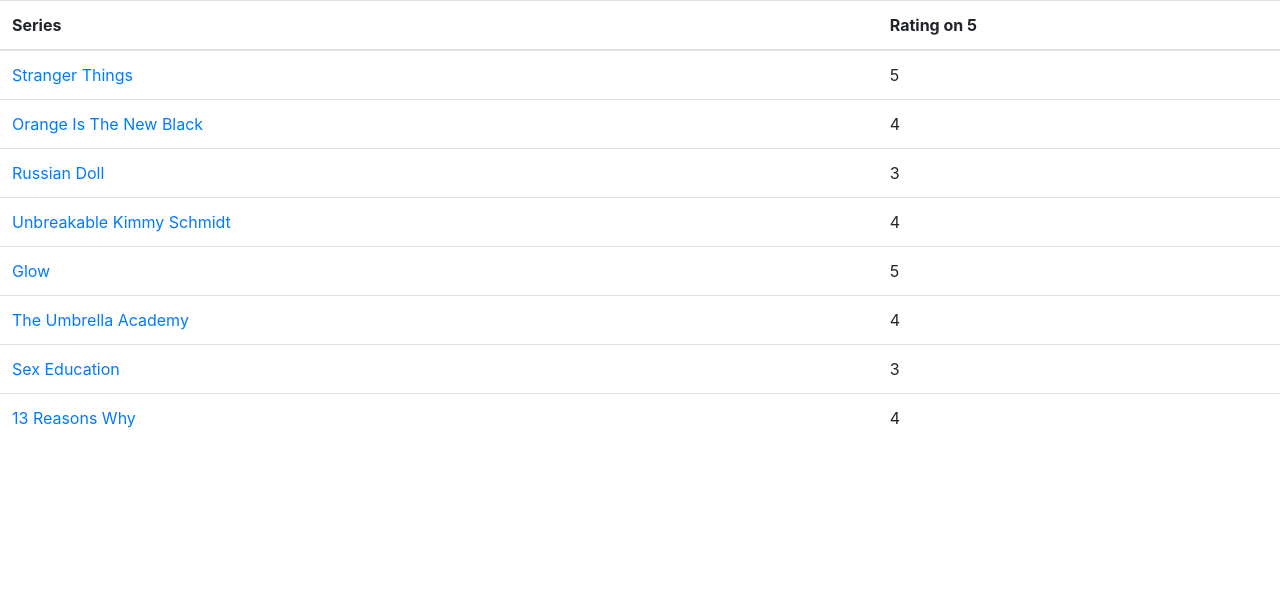
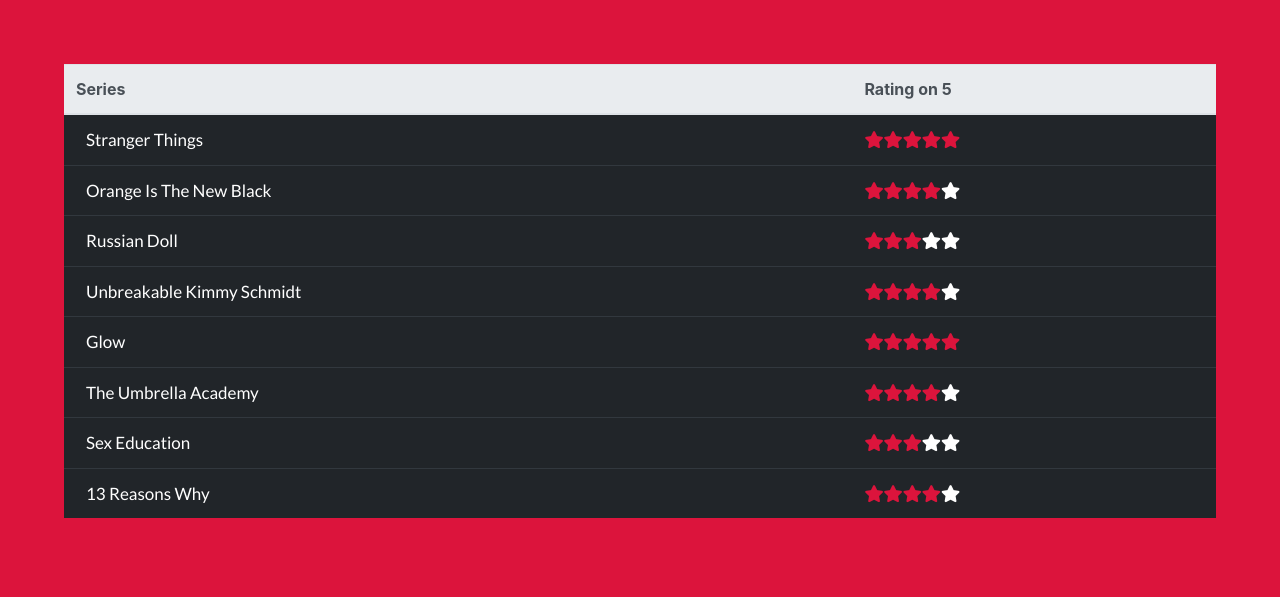
Before and after one commit to elisek-bc/Global-Supervariables, a PHP site: page /loop.php in a window 1280 px wide. Shown: the top 597 px of the page. Run offline with PHP 8.4, Linux system fonts and the light colour scheme; some libraries are stand-ins or nearby versions.

Commit message:
add white stars and red stars + styling

```diff
--- a/src/ex2/loop.php
+++ b/src/ex2/loop.php
@@ -8,6 +8,7 @@
     <link href="https://fonts.googleapis.com/css?family=Lato:400,700|Oswald:400,700" rel="stylesheet">
     <meta charset="utf-8">
     <meta name="viewport" content="width=device-width, initial-scale=1, shrink-to-fit=no">
+    <link rel="stylesheet" href="https://use.fontawesome.com/releases/v5.8.2/css/all.css" integrity="sha384-oS3vJWv+0UjzBfQzYUhtDYW+Pj2yciDJxpsK1OYPAYjqT085Qq/1cq5FLXAZQ7Ay" crossorigin="anonymous">
 </head>
 <body>
 <?php
@@ -25,8 +26,8 @@ $tvshows = [
     <div class="wrapper">
         <div class="row">
             <div class="col">
-                <table class="table">
-                    <thead>
+                <table class="table table-dark">
+                    <thead class="thead-light">
                         <tr>
                             <th scope="col">Series</th>
                             <th scope="col">Rating on 5</th>
@@ -38,7 +39,15 @@ $tvshows = [
                     ?>
                     <tr>
                         <td><?php echo "<a href='https://www.google.com/search?client=ubuntu&channel=fs&q=$array[tvshow]' target='_blank'>$array[tvshow]</a>";?></td>
-                        <td><?php echo $array["rating"];?></td>
+                        <td><?php
+                        for($i=1;$i<=$array["rating"];$i++){
+                            echo "<i class='fas fa-star'></i>";
+                            }
+                        for($i=5;$i>$array["rating"];$i--){
+                            echo "<i class='fas fa-star white'></i>";
+                            }
+                            ?>
+                            </td>
                     </tr>
                     <?php endforeach ?>
                     </tbody>
--- /dev/null
+++ b/src/ex2/stylesheet.css
@@ -0,0 +1,35 @@
+html,body {
+    background: crimson;
+    margin:0;
+    padding:0;
+    overflow-x: hidden;
+}
+
+.wrapper {
+    margin: 5%;
+}
+
+h2 {
+    font-family: 'Oswald', sans-serif;
+    font-weight: 700;
+    font-size: 36px;
+    text-transform: uppercase;
+}
+
+a,td {
+    font-family: 'Lato', sans-serif;
+    font-weight: 400;
+    font-size: 17px;
+    color: white;
+    margin: 5px;
+    padding: 5px;
+    list-style: none;
+}
+
+.fa-star {
+    color: crimson;
+}
+
+.white {
+    color: white;
+}
```
